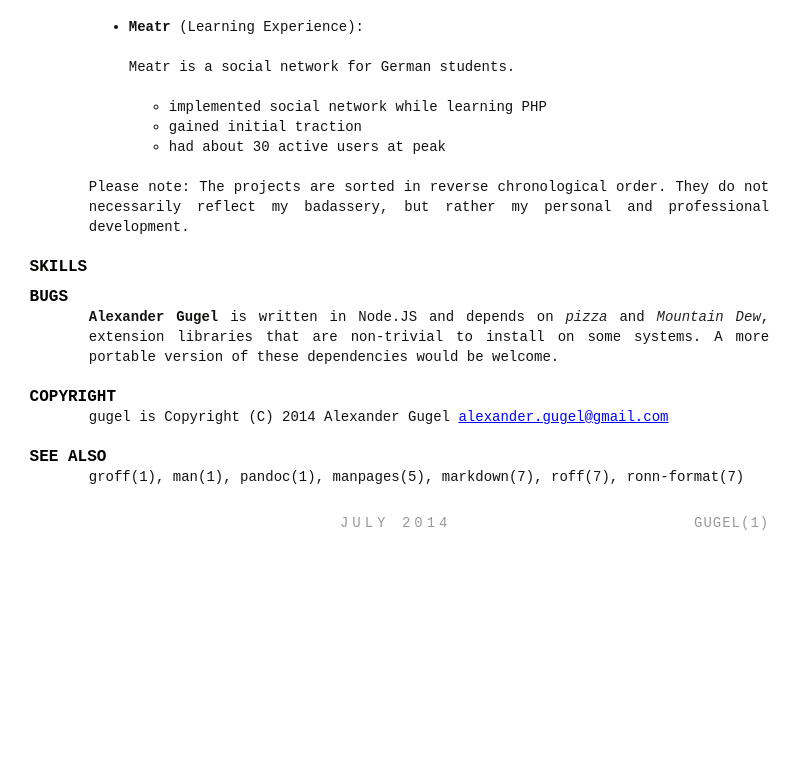
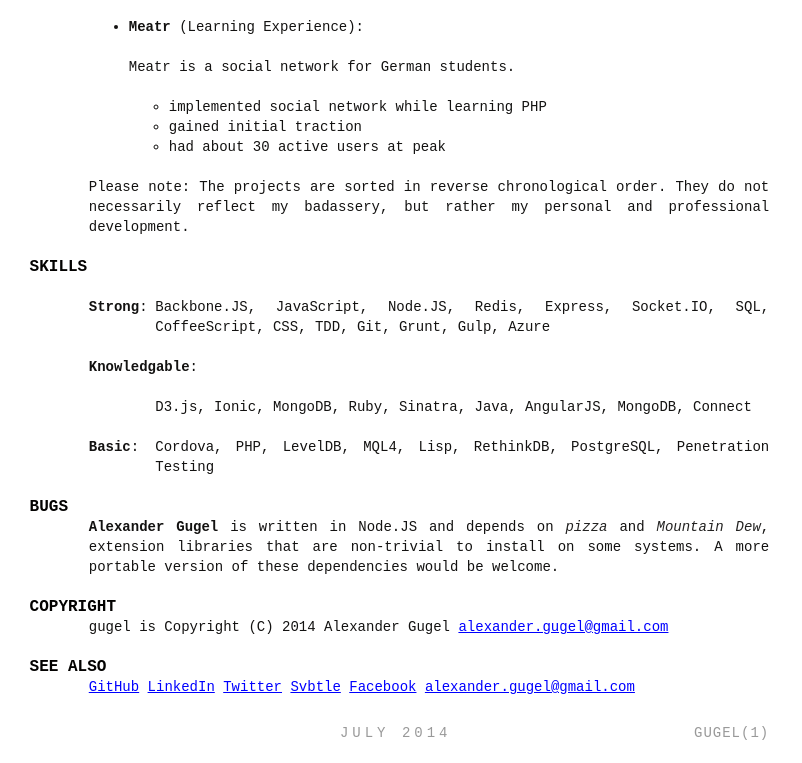
Before and after one commit to alexanderGugel/alexanderGugel.github.io, a plain HTML site: page index.html in a window 1280 px wide. Shown: the part 1489-2252 px from the top of the page, without its empty margins (0-802 px from the left). Before the commit the page ends 2042 px from the top, so only its background shows below. Drawn offline with Linux system fonts and the light colour scheme.

Commit message:
Add social links

```diff
--- a/index.html
+++ b/index.html
@@ -173,6 +173,20 @@ development.</p>
 
 <h2 id="SKILLS">SKILLS</h2>
 
+<dl>
+<dt class="flush"><strong>Strong</strong>:</dt><dd><p></p>
+
+<p>Backbone.JS, JavaScript, Node.JS, Redis, Express, Socket.IO, SQL,
+CoffeeScript, CSS, TDD, Git, Grunt, Gulp, Azure</p></dd>
+<dt><strong>Knowledgable</strong>:</dt><dd><p></p>
+
+<p>D3.js, Ionic, MongoDB, Ruby, Sinatra, Java, AngularJS, MongoDB, Connect</p></dd>
+<dt class="flush"><strong>Basic</strong>:</dt><dd><p></p>
+
+<p>Cordova, PHP, LevelDB, MQL4, Lisp, RethinkDB, PostgreSQL, Penetration Testing</p></dd>
+</dl>
+
+
 <h2 id="BUGS">BUGS</h2>
 
 <p><code>Alexander Gugel</code> is written in Node.JS and depends on <var>pizza</var> and
@@ -181,11 +195,16 @@ systems. A more portable version of these dependencies would be welcome.</p>
 
 <h2 id="COPYRIGHT">COPYRIGHT</h2>
 
-<p>gugel is Copyright (C) 2014 Alexander Gugel <a href="&#109;&#x61;&#105;&#108;&#x74;&#x6f;&#58;&#97;&#108;&#x65;&#120;&#97;&#110;&#100;&#101;&#114;&#46;&#103;&#117;&#103;&#101;&#x6c;&#64;&#103;&#x6d;&#97;&#105;&#108;&#46;&#x63;&#x6f;&#109;" data-bare-link="true">&#97;&#108;&#101;&#120;&#x61;&#x6e;&#100;&#x65;&#114;&#46;&#x67;&#117;&#103;&#101;&#108;&#x40;&#103;&#x6d;&#x61;&#105;&#108;&#x2e;&#99;&#x6f;&#x6d;</a></p>
+<p>gugel is Copyright (C) 2014 Alexander Gugel <a href="&#109;&#97;&#x69;&#108;&#x74;&#x6f;&#x3a;&#97;&#108;&#101;&#120;&#x61;&#110;&#100;&#x65;&#x72;&#46;&#x67;&#117;&#x67;&#x65;&#x6c;&#x40;&#x67;&#109;&#97;&#105;&#x6c;&#x2e;&#99;&#111;&#x6d;" data-bare-link="true">&#97;&#x6c;&#101;&#x78;&#97;&#x6e;&#100;&#101;&#x72;&#46;&#x67;&#x75;&#x67;&#101;&#x6c;&#x40;&#x67;&#x6d;&#97;&#105;&#x6c;&#46;&#x63;&#x6f;&#109;</a></p>
 
 <h2 id="SEE-ALSO">SEE ALSO</h2>
 
-<p><span class="man-ref">groff<span class="s">(1)</span></span>, <span class="man-ref">man<span class="s">(1)</span></span>, <span class="man-ref">pandoc<span class="s">(1)</span></span>, <span class="man-ref">manpages<span class="s">(5)</span></span>, <span class="man-ref">markdown<span class="s">(7)</span></span>, <span class="man-ref">roff<span class="s">(7)</span></span>, <span class="man-ref">ronn-format<span class="s">(7)</span></span></p>
+<p><a href="https://github.com/alexanderGugel">GitHub</a>
+<a href="https://www.linkedin.com/in/alexandergugel">LinkedIn</a>
+<a href="https://twitter.com/alexanderGugel">Twitter</a>
+<a href="http://alexandergugel.svbtle.com/">Svbtle</a>
+<a href="https://www.facebook.com/agugel">Facebook</a>
+<a href="&#109;&#x61;&#105;&#108;&#x74;&#x6f;&#58;&#97;&#x6c;&#101;&#120;&#97;&#110;&#100;&#x65;&#114;&#x2e;&#x67;&#x75;&#103;&#101;&#x6c;&#x40;&#x67;&#x6d;&#97;&#105;&#x6c;&#x2e;&#99;&#111;&#x6d;" data-bare-link="true">&#x61;&#108;&#x65;&#120;&#x61;&#110;&#100;&#x65;&#114;&#46;&#x67;&#117;&#103;&#x65;&#108;&#x40;&#103;&#109;&#x61;&#105;&#x6c;&#x2e;&#x63;&#111;&#x6d;</a></p>
 
 
   <ol class='man-decor man-foot man foot'>
@@ -195,6 +214,7 @@ systems. A more portable version of these dependencies would be welcome.</p>
   </ol>
 
   </div>
+
 
   <script>
   (function(i,s,o,g,r,a,m){i['GoogleAnalyticsObject']=r;i[r]=i[r]||function(){
```
Also changed, not shown: gugel.1.html (+21 -2 lines), 2 other files.
